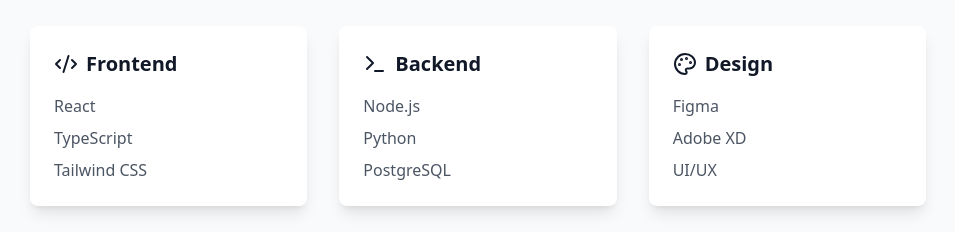
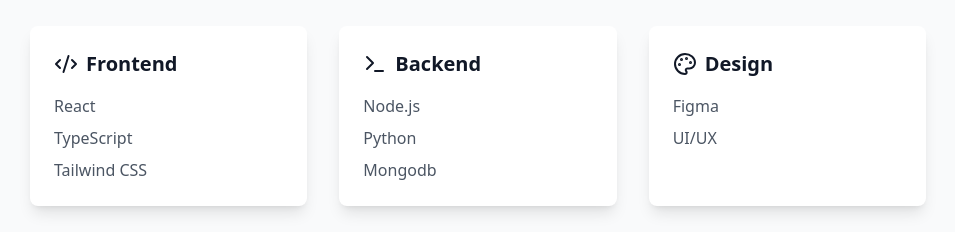
Before and after one commit to dagi420/Portfolio_, a React (Vite) app: page / in a window 1280 px wide. Shown: the part 1140-1372 px from the top of the page, without its empty margins (162-1117 px from the left). Built offline with nearby package versions, Linux system fonts and the light colour scheme.

Commit message:
adjust skills container

```diff
--- a/src/components/About.tsx
+++ b/src/components/About.tsx
@@ -5,8 +5,8 @@
 const About = () => {
   const skills = [
     { icon: <Code2 className="w-6 h-6" />, title: 'Frontend', items: ['React', 'TypeScript', 'Tailwind CSS'] },
-    { icon: <Terminal className="w-6 h-6" />, title: 'Backend', items: ['Node.js', 'Python', 'PostgreSQL'] },
-    { icon: <Palette className="w-6 h-6" />, title: 'Design', items: ['Figma', 'Adobe XD', 'UI/UX'] },
+    { icon: <Terminal className="w-6 h-6" />, title: 'Backend', items: ['Node.js', 'Python', 'Mongodb'] },
+    { icon: <Palette className="w-6 h-6" />, title: 'Design', items: ['Figma',  'UI/UX'] },
   ];
 
   return (
```
